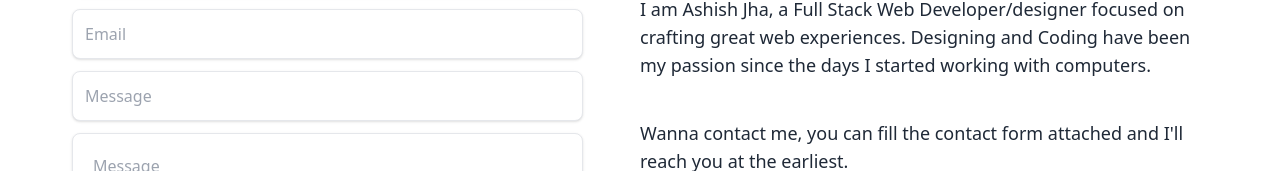
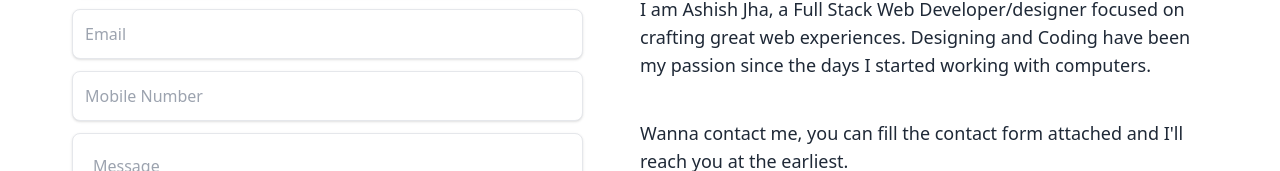
Before and after one commit to ashjha03/reactPortfolio, a React (Create React App) app: page / in a window 1280 px wide. Shown: the part 3783-3954 px from the top of the page. Built offline with nearby package versions, Linux system fonts and the light colour scheme.

Commit message:
Form Submission Done

```diff
--- a/src/components/Contact.jsx
+++ b/src/components/Contact.jsx
@@ -10,15 +10,15 @@ const Contact = ({theme}) => {
       <div className="contactBox lg:flex lg:justify-center lg:items-center lg:px-10">
         <div className="contact-form lg:w-[50%] py-4">
             <div className="contact-data-head text-4xl pb-3 ">Message Me</div>
-            <form>
+            <form name="contact" method="POST" data-netlify="true">
                 <div className="inputBox pb-3">
-                    <input type="text" placeholder="Name" className="p-3 w-[90%] border shadow rounded-lg" />
+                    <input type="text" name="Name" placeholder="Name" className="p-3 w-[90%] border shadow rounded-lg" />
                 </div>
                 <div className="inputBox pb-3">
-                    <input type="email" placeholder="Email" className="p-3 w-[90%] border rounded-lg shadow" />
+                    <input type="email" name="Email" placeholder="Email" className="p-3 w-[90%] border rounded-lg shadow" />
                 </div>
                 <div className="inputBox pb-3">
-                    <input type="text" placeholder="Message" className="p-3 w-[90%] border rounded-lg shadow" />
+                    <input type="text" placeholder="Mobile Number" name="mobile" className="p-3 w-[90%] border rounded-lg shadow" />
                 </div>
                 <div className="inputBox pb-3">
                     <textarea name="message" placeholder="Message" className="p-5 w-[90%] border  shadow rounded-lg h-[200px]" ></textarea>
```
